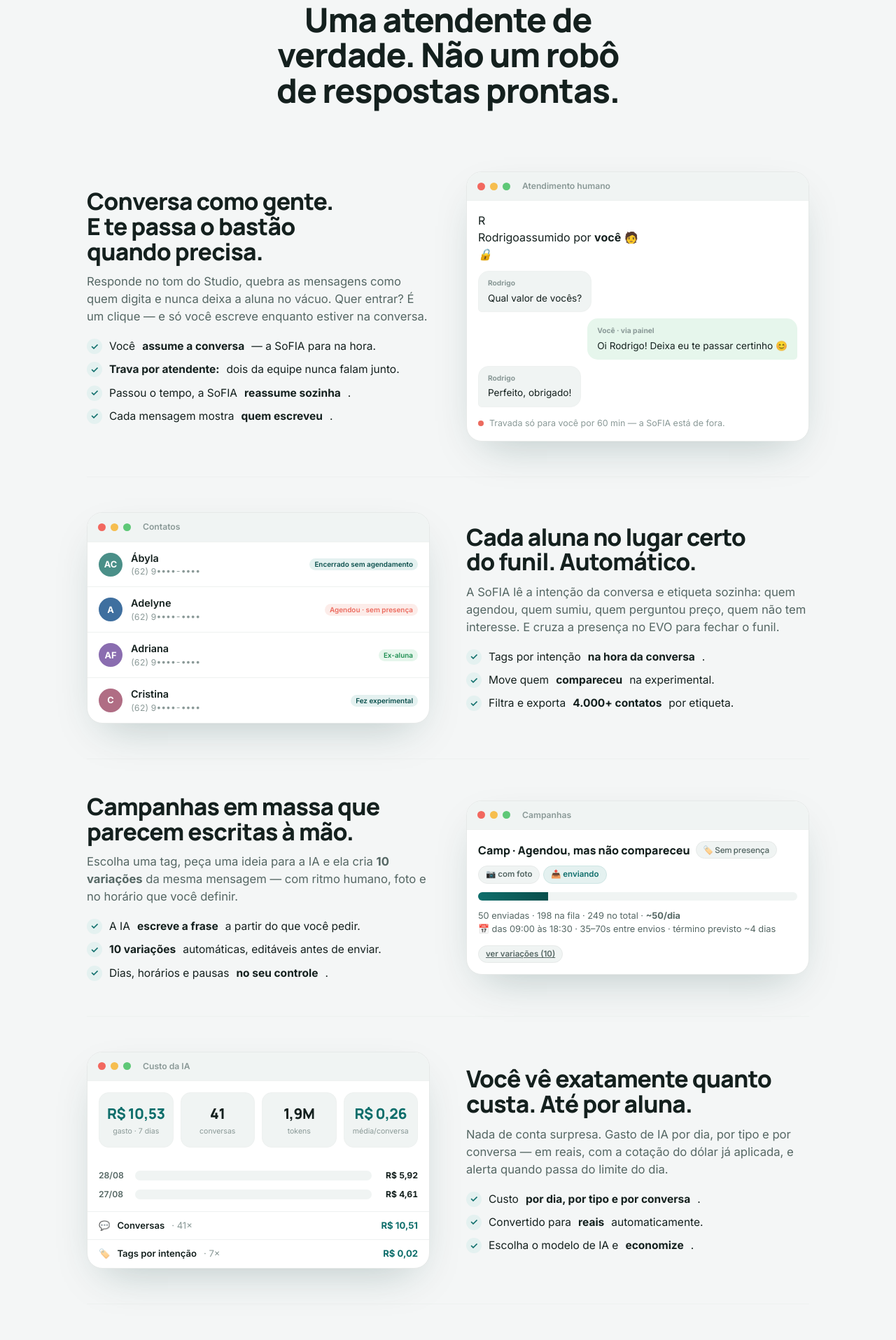
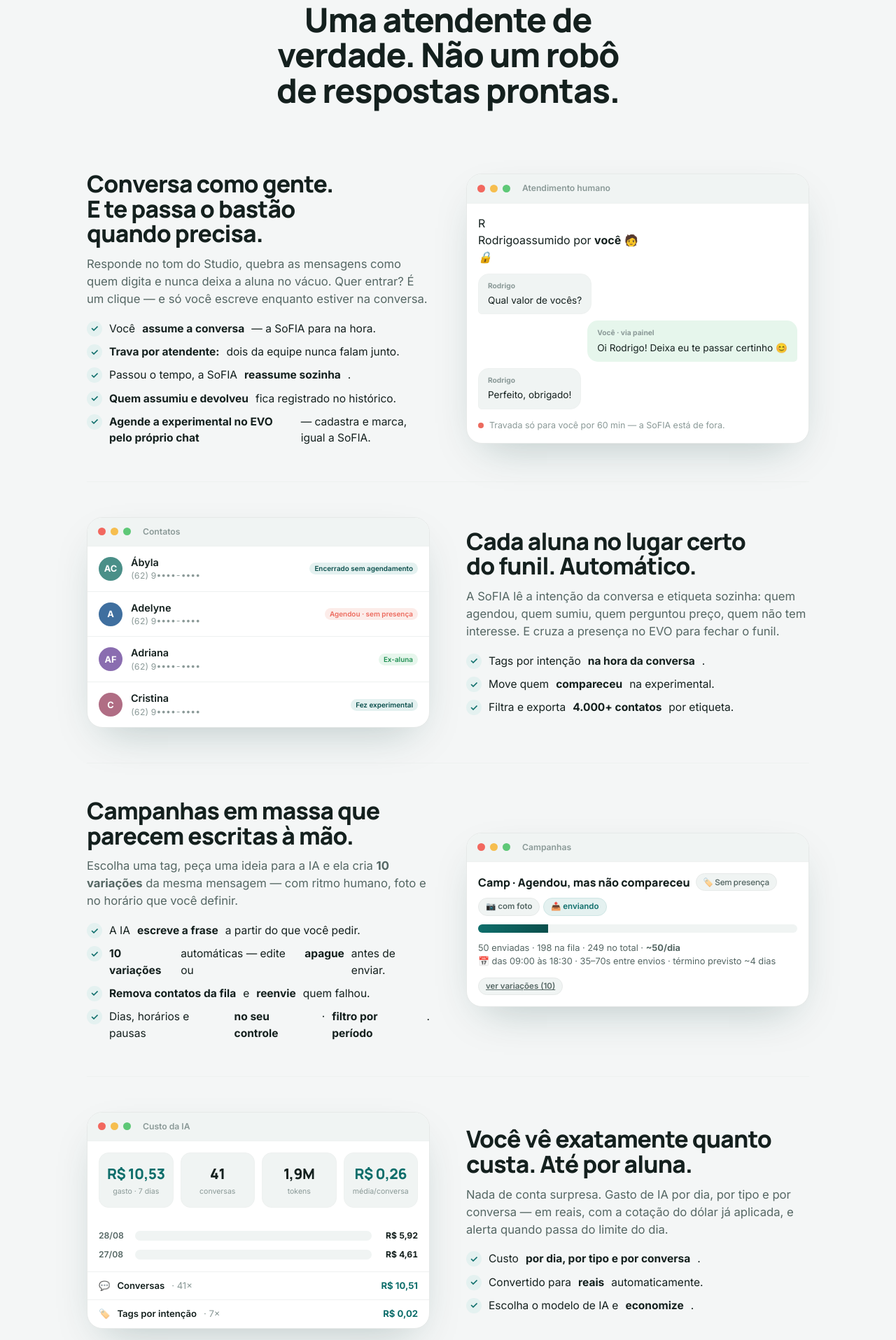
Before and after one commit to rrabadan86/sf-formularioexperimental, a Flask app: page /manual in a window 1280 px wide. Shown: the part 3302-5217 px from the top of the page at 70% size. Run offline with Flask 3, Linux system fonts and the light colour scheme.

Commit message:
Docs /manual: novidades — agendar no EVO pelo chat, assumir/devolver no histórico, campanhas (excluir/remover/reenviar/filtro), Perfis e sessões

```diff
--- a/formulario_web/templates/manual.html
+++ b/formulario_web/templates/manual.html
@@ -455,7 +455,8 @@
           <li><span class="ck">✓</span> Você <b>assume a conversa</b> — a SoFIA para na hora.</li>
           <li><span class="ck">✓</span> <b>Trava por atendente:</b> dois da equipe nunca falam junto.</li>
           <li><span class="ck">✓</span> Passou o tempo, a SoFIA <b>reassume sozinha</b>.</li>
-          <li><span class="ck">✓</span> Cada mensagem mostra <b>quem escreveu</b>.</li>
+          <li><span class="ck">✓</span> <b>Quem assumiu e devolveu</b> fica registrado no histórico.</li>
+          <li><span class="ck">✓</span> <b>Agende a experimental no EVO pelo próprio chat</b> — cadastra e marca, igual a SoFIA.</li>
         </ul>
       </div>
       <div class="shot">
@@ -507,8 +508,9 @@
           com ritmo humano, foto e no horário que você definir.</p>
         <ul>
           <li><span class="ck">✓</span> A IA <b>escreve a frase</b> a partir do que você pedir.</li>
-          <li><span class="ck">✓</span> <b>10 variações</b> automáticas, editáveis antes de enviar.</li>
-          <li><span class="ck">✓</span> Dias, horários e pausas <b>no seu controle</b>.</li>
+          <li><span class="ck">✓</span> <b>10 variações</b> automáticas — edite ou <b>apague</b> antes de enviar.</li>
+          <li><span class="ck">✓</span> <b>Remova contatos da fila</b> e <b>reenvie</b> quem falhou.</li>
+          <li><span class="ck">✓</span> Dias, horários e pausas <b>no seu controle</b> · <b>filtro por período</b>.</li>
         </ul>
       </div>
       <div class="shot">
@@ -579,7 +581,7 @@
       <div class="fcard reveal"><div class="ic">📈</div><h4>Funil de agendamento</h4><p>Quantas pessoas visitaram, quantas agendaram, conversão por canal e horários de pico.</p></div>
       <div class="fcard reveal"><div class="ic">💬</div><h4>WhatsApp do robô</h4><p>Conexão por QR, textos de cada mensagem, horários e o log de tudo que saiu no dia.</p></div>
       <div class="fcard reveal"><div class="ic">📸</div><h4>Instagram</h4><p>Boas-vindas por DM para novas seguidoras, com limite diário e mensagem editável.</p></div>
-      <div class="fcard reveal"><div class="ic">👤</div><h4>Perfis e acesso</h4><p>Cria usuários e escolhe quais telas cada um vê. Login também pelo Google.</p></div>
+      <div class="fcard reveal"><div class="ic">👤</div><h4>Perfis e sessões</h4><p>Cria usuários e escolhe as telas de cada um (login também pelo Google). Vê as <b>sessões ativas</b>, <b>encerra</b> qualquer uma e define <b>quantos dias</b> a sessão dura.</p></div>
       <div class="fcard reveal"><div class="ic">🩺</div><h4>Página de saúde</h4><p>Robô, SoFIA, Instagram e formulário — verde, amarelo ou vermelho, num lugar só.</p></div>
       <div class="fcard reveal"><div class="ic">🔔</div><h4>Alertas no celular</h4><p>Se algo sai do ar ou o WhatsApp cai, um vigia externo te avisa na hora — e quando volta.</p></div>
     </div>
```
